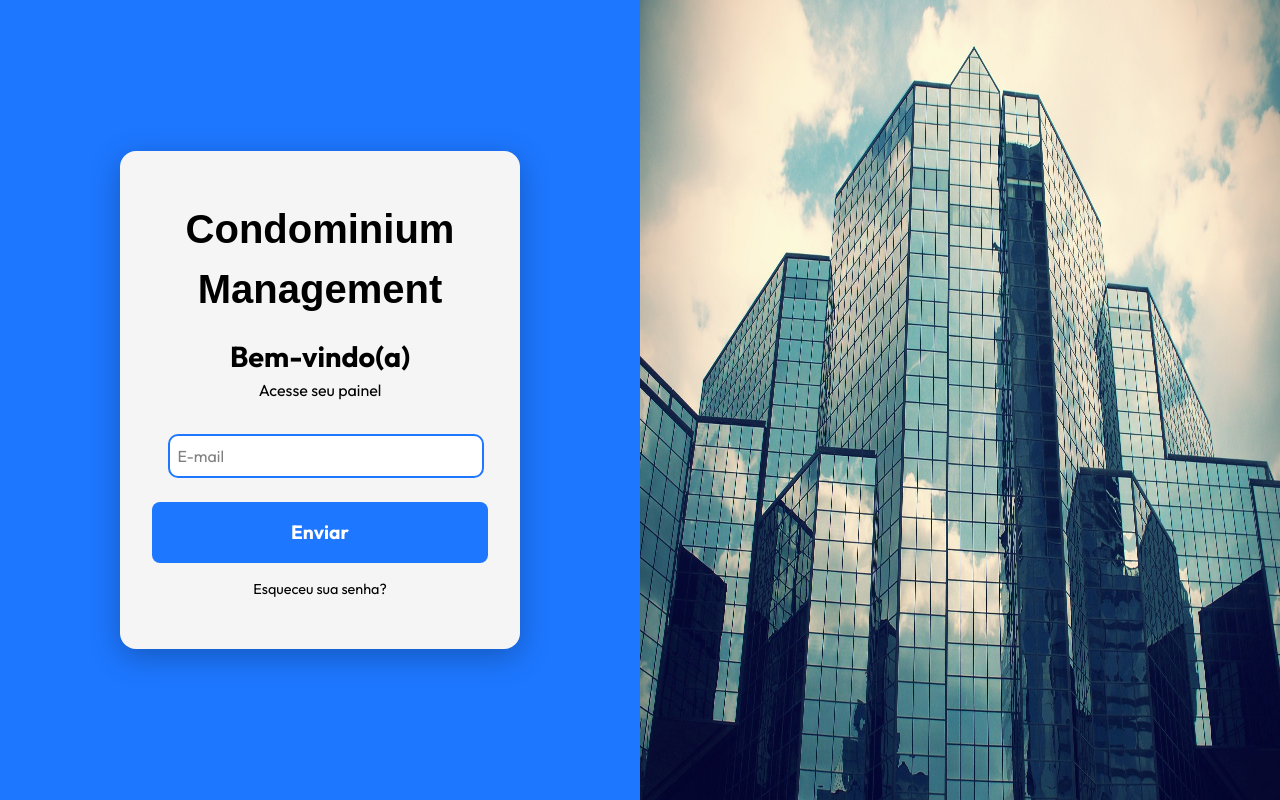
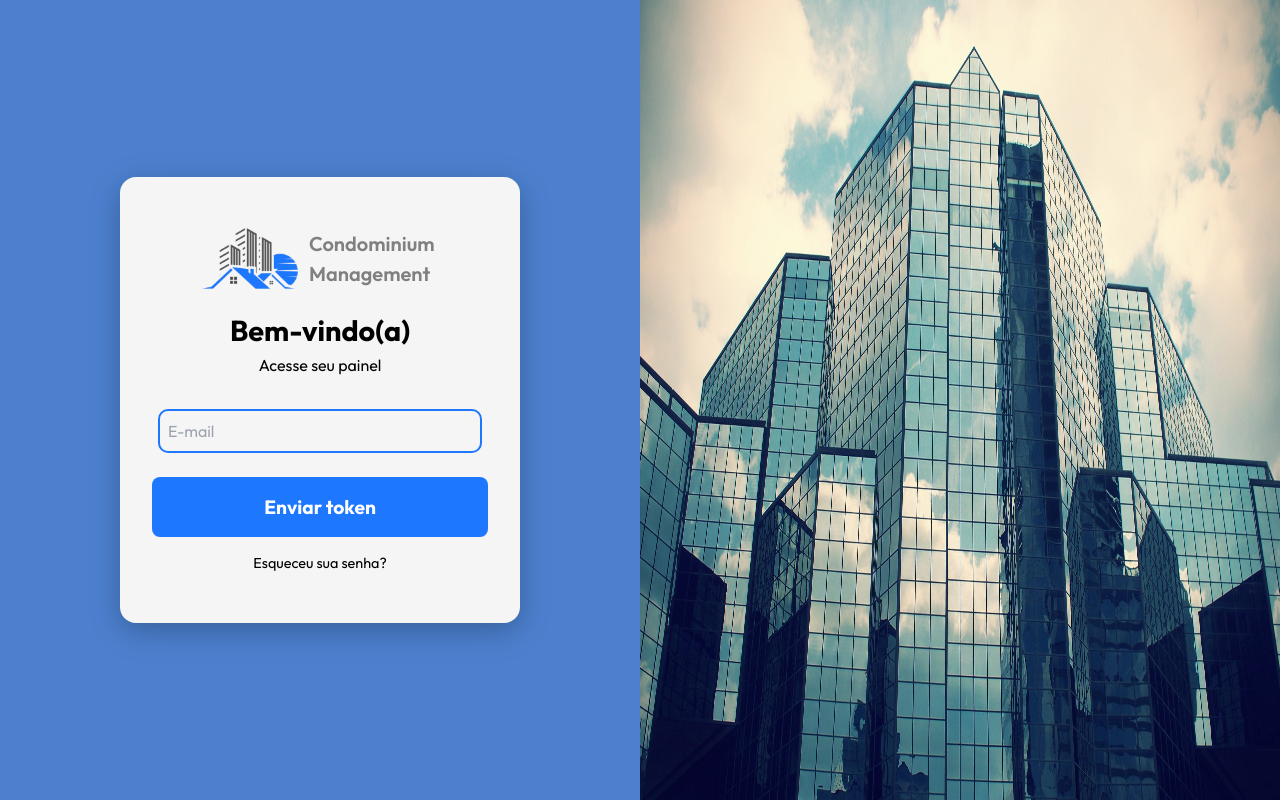
Before and after one commit to iagoluancj/condominium-management, a Next.js app: page /Login in a window 1280 px wide. Built offline with nearby package versions, Linux system fonts and the light colour scheme.

Commit message:
tela de login finalizada

```diff
--- a/src/Context/context.tsx
+++ b/src/Context/context.tsx
@@ -373,7 +373,6 @@ const SupaProvider: React.FC<SupaProviderProps> = ({ children }) => {
                 .select('*')
                 .order('id')
                 .returns<TypeFuncionarios[]>()
-
             return { funcionarioData };
         }
 
--- a/src/pages/Login/index.tsx
+++ b/src/pages/Login/index.tsx
@@ -1,24 +1,23 @@
-import { ChangeEvent, useState } from 'react';
+import { ChangeEvent, useContext, useState } from 'react';
 import { BackgroundCircles, DivLogin, ErrorMessage, ForgotPassword, Form, FormContainer, HeaderForm, ImageContainer, InputField, Label, LoginContainer, Logo, LogoContainer, PageWrapper, SendEmailContainer, SeparatorLogin, SubmitButton, Subtitle, Title, TitleContainer } from '../../styles/loginStyles';
 import { Button } from '@/Component/Sections/Inquilinos/styles';
-import InputComponent from '@/Component/Primitivy/Input';
-import { useRouter } from 'next/router';
+import logo from '../../Assets/iconLogo.png'
 import imageLogin from '../../Assets/predio.jpg'
 import Image from 'next/image';
+import { SupaContext } from '@/Context/context';
+import { supabase } from '@/services/supabase';
 
 
 const LoginPage: React.FC = () => {
+    const { contextFuncionarios } = useContext(SupaContext)
     const [message, setMessage] = useState<string>('');
     const [typeMessage, setTypeMessage] = useState(false)
     const [isDisabled, setIsDisabled] = useState(true)
     const [loading, setLoading] = useState(false);
-    const [errors, setErrors] = useState({ email: ''});
-    const [email, setEmail] = useState('');
+    const [errors, setErrors] = useState({ email: '' });
     const [formData, setFormData] = useState({
         email: '',
     });
-
-    const router = useRouter();
 
     const validateEmail = (email: string) => {
         const emailRegex = /^[^\s@]+@[^\s@]+\.[^\s@]+$/;
@@ -37,8 +36,38 @@ const LoginPage: React.FC = () => {
         setIsDisabled(true);
         const emailError = validateEmail(formData.email);
 
+        async function fetchFuncionarios() {
+            const { data, error } = await supabase
+                .from('funcionarios')
+                .select('*');
+
+            if (error) {
+                console.error('Erro ao buscar funcionários:', error);
+                return [];
+            }
+
+            return data;
+        }
+
+        const funcionarios = await fetchFuncionarios();
+
+        const user = funcionarios.find(
+            (funcionario) => funcionario.email === formData.email
+        );
+
+        if (!user) {
+            setMessage('Email não encontrado na lista de funcionários.');
+            setTypeMessage(false);
+            setLoading(false);
+            setTimeout(() => {
+                setMessage('');
+                setIsDisabled(false)
+            }, 5000);
+            return;
+        }
+
         if (emailError) {
-            setErrors({ email: emailError});
+            setErrors({ email: emailError });
             setLoading(false);
             setMessage('Email inválido.')
             return;
@@ -71,11 +100,6 @@ const LoginPage: React.FC = () => {
         }
     };
 
-    const handleEmailChange = (event: ChangeEvent<HTMLInputElement | HTMLTextAreaElement | HTMLSelectElement>) => {
-        setEmail(event.target.value);
-        setErrors({ ...errors, email: '' });
-    };
-
     const handleChange = (e: ChangeEvent<HTMLInputElement | HTMLTextAreaElement | HTMLSelectElement>) => {
         const { name, value } = e.target;
         setErrors({ ...errors, email: '' });
@@ -99,11 +123,15 @@ const LoginPage: React.FC = () => {
                 <PageWrapper>
                     <Form>
                         <LoginContainer>
+                            <TitleContainer>
+                                <Logo>
+                                    <Image alt='Logo' src={logo} />
+                                    <span>Condominium Management</span>
+                                </Logo>
+                                <Title>Email enviado</Title>
+                                <Subtitle>Verifique sua caixa de email</Subtitle>
+                            </TitleContainer>
                             <SendEmailContainer>
-                                <span>
-                                    <p>Email enviado</p>
-                                    <p>Verifique sua caixa de email</p>
-                                </span>
                                 {message && <ErrorMessage $typeMessage={typeMessage}>{message}</ErrorMessage>}
                                 <Button disabled={isDisabled} onClick={backToLogin}>Enviar email novamente</Button>
                             </SendEmailContainer>
@@ -116,14 +144,17 @@ const LoginPage: React.FC = () => {
                         <BackgroundCircles />
                         <LoginContainer>
                             <TitleContainer>
-                                <Logo>Condominium Management</Logo>
+                                <Logo>
+                                    <Image alt='Logo' src={logo} />
+                                    <span>Condominium Management</span>
+                                </Logo>
                                 <Title>Bem-vindo(a)</Title>
                                 <Subtitle>Acesse seu painel</Subtitle>
                             </TitleContainer>
 
                             <Form onSubmit={handleSubmit}>
-                                <InputComponent
-                                    label="E-mail"
+                                <input
+                                    placeholder="E-mail"
                                     type="text"
                                     name="email"
                                     value={formData.email}
@@ -131,8 +162,8 @@ const LoginPage: React.FC = () => {
                                     required
                                 />
                                 {message && <ErrorMessage $typeMessage={typeMessage}>{message}</ErrorMessage>}
-                                <SubmitButton type="submit" disabled={false}>
-                                    {loading ? "Enviando..." : "Enviar"}
+                                <SubmitButton type="submit" disabled={loading}>
+                                    {loading ? "Enviando token..." : "Enviar token"}
                                 </SubmitButton>
                             </Form>
 
--- a/src/styles/loginStyles.ts
+++ b/src/styles/loginStyles.ts
@@ -1,7 +1,7 @@
 import styled, { keyframes } from "styled-components";
 
 interface ColorMessage {
-    $typeMessage: boolean;
+  $typeMessage: boolean;
 }
 
 export const Label = styled.label`
@@ -40,8 +40,8 @@ export const ErrorMessage = styled.div<ColorMessage>`
 
 
     ${({ $typeMessage }) =>
-        $typeMessage &&
-        `
+    $typeMessage &&
+    `
         color: green;
     `}
 `;
@@ -113,7 +113,7 @@ export const PageWrapper = styled.div`
   justify-content: space-between;
   align-items: center;
   height: 100vh;
-  background-color: #1D77FF;
+  background-color: #4c80cf;
   position: relative;
   overflow: hidden;
 `;
@@ -167,12 +167,22 @@ export const TitleContainer = styled.div`
 
 `;
 
-export const Logo = styled.h1`
-  font-size: 2.5rem;
+export const Logo = styled.div`
+  display: flex;
+  justify-content: center;
+  align-items: center;
+  text-align: start;
+  gap: .5rem;
+  font-size: 20px;
   font-weight: 600;
-  color: var(--primaryColor);
+  color: var(--defaultText);
   margin-bottom: 1rem;
-  font-family: 'Poppins', sans-serif;
+  span {
+    width: 130px;
+  }
+  img {
+    max-width: 100px;
+  }
 `;
 
 export const Title = styled.h2`
@@ -194,6 +204,14 @@ export const Form = styled.form`
   align-items: center;
   text-align: center;
   gap: 1.5rem;
+
+  input {
+    border: 2px solid var(--focusText);
+    padding: .5rem .5rem;
+    border-radius: 10px;
+    width: 100%;
+    text-align: start;
+  }
 `;
 
 export const InputField = styled.input`
```
